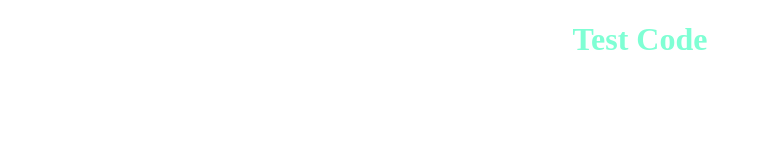
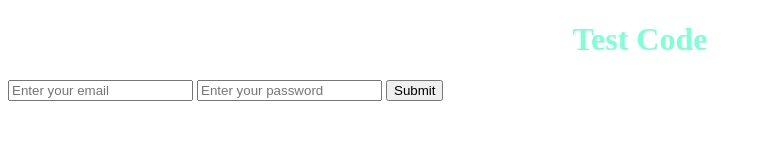
Before and after one commit to ashcnaylor/SheCodes-Tutorial, a plain HTML site: page index.html in a window 1280 px wide. Shown: the whole page, without its empty margins (0-762 px from the left). Drawn offline with Linux system fonts and the light colour scheme.

Commit message:
added email-password form

```diff
--- a/index.html
+++ b/index.html
@@ -9,6 +9,11 @@
   </head>
   <body>
     <h1>Test Code</h1>
+    <form>
+      <input type="email" placeholder="Enter your email" />
+      <input type="password" placeholder="Enter your password" />
+      <input type="submit" name="Submit" id="submit-button" />
+    </form>
   </body>
   <script src="src/script.js"></script>
 </html>
```
